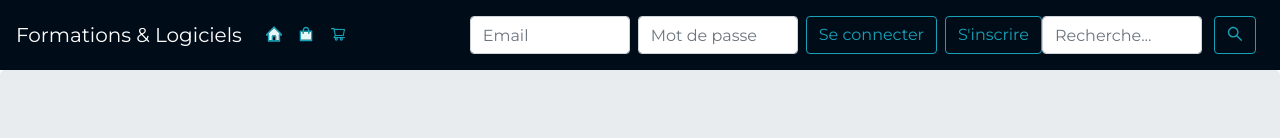
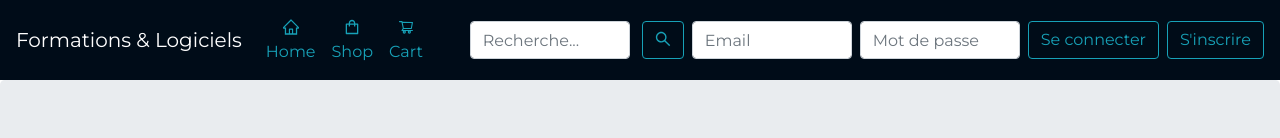
Before and after one commit to Farischt/Projet-Transverse-L3, a React (Create React App) app in the folder client/: page / in a window 1280 px wide. Shown: the top 138 px of the page. Built offline with nearby package versions, Linux system fonts and the light colour scheme; no server answers.

Commit message:
navbar looks much better now, still need to fix on collapse

```diff
--- a/client/src/components/NavBar.jsx
+++ b/client/src/components/NavBar.jsx
@@ -1,4 +1,4 @@
-import React from "react"
+import React, { useState } from "react"
 import { useSelector } from "react-redux"
 import { Link } from "react-router-dom"
 import { Navbar, Nav } from "react-bootstrap"
@@ -6,8 +6,8 @@ import Spinner from "react-bootstrap/Spinner"
 import {
   UserOutlined,
   SettingOutlined,
-  HomeTwoTone,
-  ShoppingTwoTone,
+  HomeOutlined,
+  ShoppingOutlined,
   ShoppingCartOutlined,
 } from "@ant-design/icons"
 
@@ -20,30 +20,46 @@ const NavBar = () => {
     ...state,
   }))
 
+  // const [state, setState] = useState({
+  //   active: true,
+  //   style: "bg-primary rounded",
+  // })
+
   return (
     <Navbar static="top" collapseOnSelect expand="xl" bg="main" variant="dark">
       <Navbar.Brand className="text-white">Formations & Logiciels</Navbar.Brand>
       <Navbar.Toggle aria-controls="responsive-navbar-nav" />
       <Navbar.Collapse id="responsive-navbar-nav">
         <Nav className="mr-auto">
-          <Link to="/" className="nav-link">
-            <HomeTwoTone twoToneColor="#17a2b7" /> <br />
+          <Link to="/" className="nav-link  text-center text-info ">
+            <HomeOutlined /> <br />
+            Home
           </Link>
-          <Link to="/shop" className="nav-link">
-            <ShoppingTwoTone twoToneColor="#17a2b7" />
+          <Link to="/shop" className="nav-link text-center text-info">
+            <ShoppingOutlined />
+            <br />
+            Shop
           </Link>
-          <Link to="/cart" className="nav-link">
-            <ShoppingCartOutlined style={{ color: "#17a2b7" }} />
+          <Link to="/cart" className="nav-link text-center text-info">
+            <ShoppingCartOutlined />
+            <br />
+            Cart
           </Link>
           {user && user.isLoggedIn && user.user.userRole === "admin" && (
-            <Link to="/admin/dashboard" className="nav-link">
-              <SettingOutlined style={{ color: "#17a2b7" }} />
+            <Link
+              to="/admin/dashboard"
+              className="nav-link text-center text-info"
+            >
+              <SettingOutlined /> <br /> Admin
             </Link>
           )}
           {user && user.isLoggedIn && (
             <>
-              <Link to="/user/dashboard" className="nav-link">
-                <UserOutlined style={{ color: "#17a2b7" }} />
+              <Link
+                to="/user/dashboard"
+                className="nav-link text-center text-info"
+              >
+                <UserOutlined /> <br /> Profil
               </Link>
               <Link to="/" className="nav-link">
                 <Logout />
@@ -51,13 +67,13 @@ const NavBar = () => {
             </>
           )}
         </Nav>
+        <SearchBar />
         {user && !user.isLoggedIn && !user.loading && <Login />}
         {user && user.loading && (
           <div className="text-center">
             <Spinner animation="border" variant="info" />
           </div>
         )}
-        <SearchBar />
       </Navbar.Collapse>
     </Navbar>
   )
```
